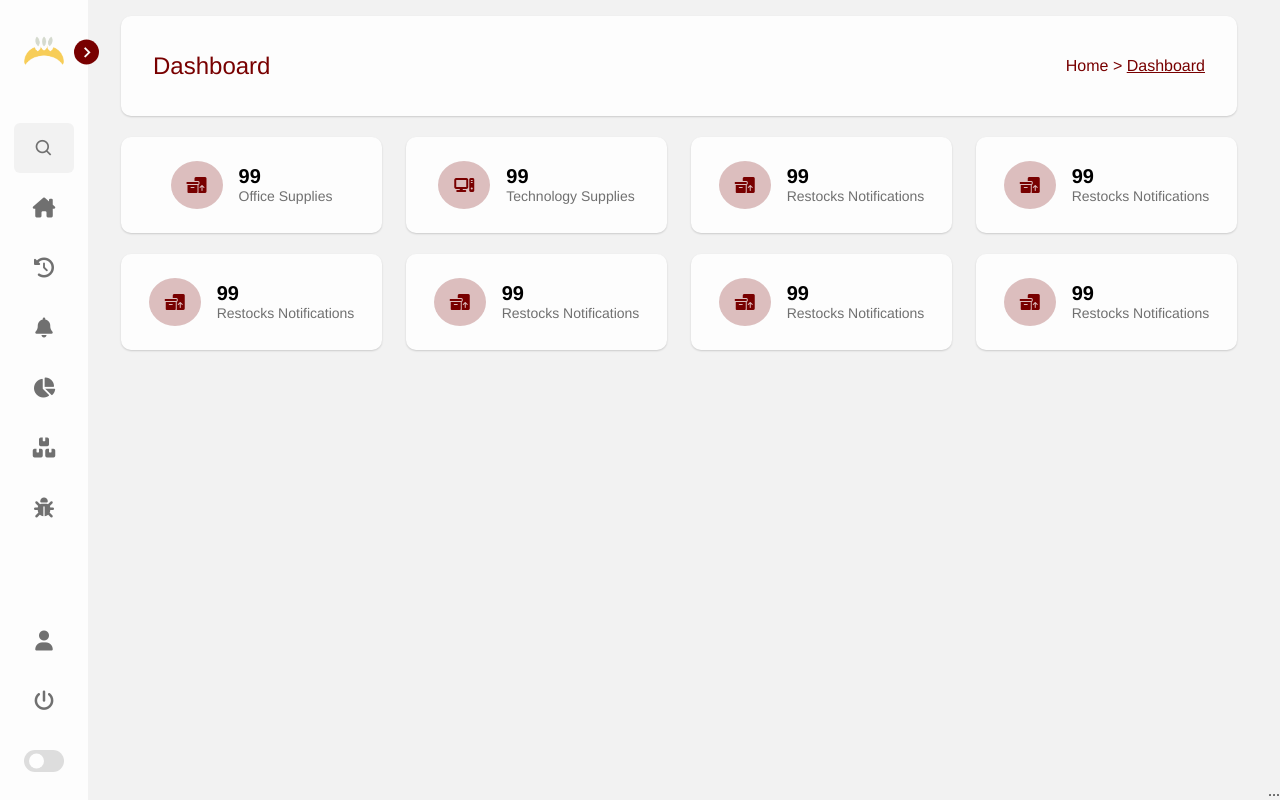
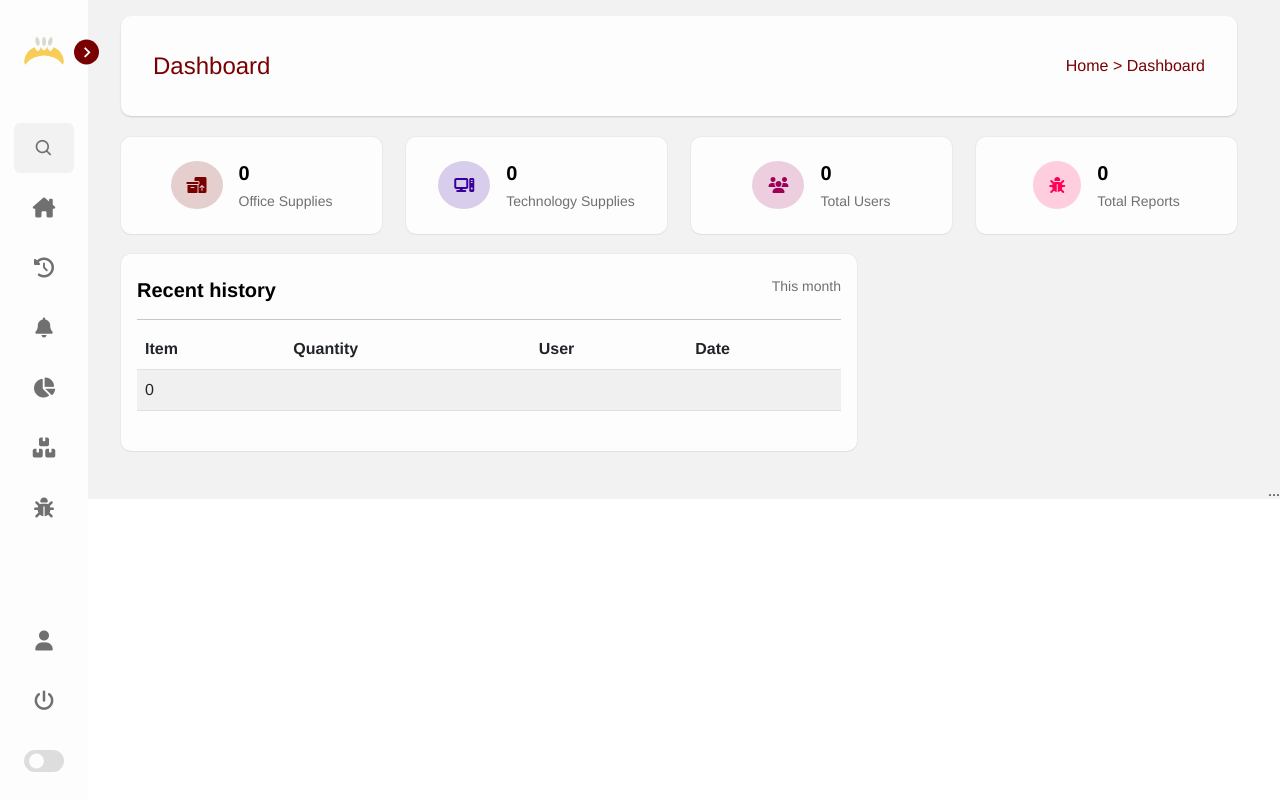
Before and after one commit to jakenapay/SSMS, a PHP site: page / in a window 1280 px wide. Run offline with PHP 8.4, Linux system fonts and the light colour scheme; data that the repository does not hold is empty.

Commit message:
Dashboard widgets
Total os, ts, users, reports, and recent history are done

```diff
--- a/assets/css/index.css
+++ b/assets/css/index.css
@@ -8,8 +8,8 @@
     align-items: center;
     background-color: var(--sidebar-color);
     border-radius: 10px;
-    padding: 1.5rem 1.5rem;
-    box-shadow: rgba(0, 0, 0, 0.16) 0px 1px 2px;
+    padding: 1.5rem 1rem;
+    box-shadow: rgba(9, 30, 66, 0.05) 0px 1px 1px, rgba(9, 30, 66, 0.03) 0px 0px 1px 1px;
     transition: var(--tran-05);
     margin-top: 1.3rem;
 }
@@ -21,7 +21,6 @@
 }
 
 .amount {
-    margin: unset;
     font-size: 20px;
     color: #000;
 }
@@ -56,12 +55,47 @@
     border-radius: 100%;
 }
 
-.home .icon:first-of-type {
+.home .fa-boxes-packing {
     color: #780000;
-    background-color: #78000040;
+    background-color: #78000030;
 }
 
-.home .icon:nth-of-type(2) {
+.home .fa-computer {
+    color: #390099;
+    background-color: #39009930;
+}
+
+.home .fa-users {
     color: #9E0059;
-    background-color: #9E005940;
+    background-color: #9E005930;
 }
+
+.home .fa-bug {
+    color: #FF0054;
+    background-color: #FF005430;
+}
+
+.large-content {
+    background-color: var(--sidebar-color);
+    border-radius: 10px;
+    padding: 1.5rem 1rem;
+    box-shadow: rgba(9, 30, 66, 0.05) 0px 1px 1px, rgba(9, 30, 66, 0.03) 0px 0px 1px 1px;
+    transition: var(--tran-05);
+    margin-top: 1.3rem;
+}
+
+
+.large-content:hover {
+    cursor: pointer;
+    box-shadow: rgba(0, 0, 0, 0.1) 0px 4px 6px -1px, rgba(0, 0, 0, 0.06) 0px 2px 4px -1px;
+}
+
+.home .history {
+    display: flex;
+    align-items: center;
+    justify-content: space-between;
+}
+
+.home hr {
+    margin: 9px 0;
+}
--- a/assets/css/style.css
+++ b/assets/css/style.css
@@ -310,7 +310,6 @@
   top: 0;
   top: 0;
   left: 250px;
-  height: 100vh;
   width: calc(100% - 250px);
   /* width: 100%; */
   background-color: var(--body-color);
@@ -323,7 +322,6 @@
 
 .sidebar.close~.home {
   left: 78px;
-  height: 100vh;
   width: calc(100% - 78px);
 }
 
@@ -349,6 +347,12 @@
 
 .home a {
   color: unset;
+  text-decoration: unset;
+}
+
+.home a:hover {
+  cursor: pointer;
+  text-decoration: underline;
 }
 
 .home a:hover {
--- a/index.php
+++ b/index.php
@@ -39,93 +39,137 @@
                     </div>
                 </div>
 
-                <!-- content -->
+                <!-- Total Office supplies -->
                 <div class="col-12 col-sm-6 col-md-4 col-lg-3">
                     <div class="box-content">
                         <i class="fa-solid fa-boxes-packing icon"></i>
                         <span>
-                            <h3 class="amount"><strong>99</strong></h3>
+                            <?php
+                            $result = $conn->query("SELECT COUNT(*) FROM ssms.office_supplies");
+                            if ($result = $result->fetch_assoc()) {
+                            ?>
+                                <h3 class="amount"><strong><?php echo implode($result); ?></strong></h3>
+                            <?php } ?>
                             <p class="category ellipsis">Office Supplies</p>
                         </span>
                     </div>
                 </div>
 
-                <!-- content -->
+                <!-- Total technology supplies -->
                 <div class="col-12 col-sm-6 col-md-4 col-lg-3">
                     <div class="box-content">
                         <i class="fa-solid fa-computer icon"></i>
                         <span>
-                            <h3 class="amount"><strong>99</strong></h3>
+                            <?php
+                            $result = $conn->query("SELECT COUNT(*) FROM ssms.technology_supplies");
+                            if ($result = $result->fetch_assoc()) {
+                            ?>
+                                <h3 class="amount"><strong><?php echo implode($result); ?></strong></h3>
+                            <?php } ?>
                             <p class="category ellipsis">Technology Supplies</p>
                         </span>
                     </div>
                 </div>
-                <!-- content -->
+
+                <!-- Total Users -->
                 <div class="col-12 col-sm-6 col-md-4 col-lg-3">
                     <div class="box-content">
-                        <i class="fa-solid fa-boxes-packing icon"></i>
+                        <i class="fa-solid fa-users icon"></i>
                         <span>
-                            <h3 class="amount"><strong>99</strong></h3>
-                            <p class="category ellipsis">Restocks Notifications</p>
+                            <?php
+                            $result = $conn->query("SELECT COUNT(*) FROM ssms.users");
+                            if ($result = $result->fetch_assoc()) {
+                            ?>
+                                <h3 class="amount"><strong><?php echo implode($result); ?></strong></h3>
+                            <?php } ?>
+                            <p class="category ellipsis">Total Users</p>
                         </span>
                     </div>
                 </div>
-                <!-- content -->
+
+                <!-- Total reports -->
                 <div class="col-12 col-sm-6 col-md-4 col-lg-3">
                     <div class="box-content">
-                        <i class="fa-solid fa-boxes-packing icon"></i>
+                        <i class="fa-solid fa-bug icon"></i>
                         <span>
-                            <h3 class="amount"><strong>99</strong></h3>
-                            <p class="category ellipsis">Restocks Notifications</p>
+                            <?php
+                            $result = $conn->query("SELECT COUNT(*) FROM ssms.reports");
+                            if ($result = $result->fetch_assoc()) {
+                            ?>
+                                <h3 class="amount"><strong><?php echo implode($result); ?></strong></h3>
+                            <?php } ?>
+                            <p class="category ellipsis">Total Reports</p>
                         </span>
                     </div>
                 </div>
+
                 <!-- content -->
-                <div class="col-12 col-sm-6 col-md-4 col-lg-3">
-                    <div class="box-content">
-                        <i class="fa-solid fa-boxes-packing icon"></i>
-                        <span>
-                            <h3 class="amount"><strong>99</strong></h3>
-                            <p class="category ellipsis">Restocks Notifications</p>
+                <div class="col-12 col-sm-6 col-md-8 col-lg-8">
+                    <div class="large-content">
+                        <span class="d-flex justify-content-between">
+                            <h3 class="amount"><strong>Recent history</strong></h3>
+                            <p class="category ellipsis">This month</p>
                         </span>
+                        <hr>
+
+                        <table class="table table-striped">
+                            <thead>
+                                <tr>
+                                    <th scope="col">Item</th>
+                                    <th scope="col">Quantity</th>
+                                    <th scope="col">User</th>
+                                    <th scope="col">Date</th>
+                                </tr>
+                            </thead>
+                            <tbody>
+                                <?php
+                                $sql = "SELECT \n"
+                                    . "    h.history_id, COALESCE(os.os_name, CONCAT(ts.ts_name, ' ', ts.ts_model)) as Item,\n"
+                                    . "    h.history_quantity AS Quantity, \n"
+                                    . "    CONCAT(u.user_firstname, ' ', u.user_lastname) as User, \n"
+                                    . "    DATE_FORMAT(h.history_date, '%Y-%m-%d') AS Date\n"
+                                    . "FROM ssms.history h\n"
+                                    . "LEFT JOIN ssms.office_supplies os ON h.os_id = os.os_id\n"
+                                    . "LEFT JOIN ssms.technology_supplies ts ON h.ts_id = ts.ts_id\n"
+                                    . "LEFT JOIN ssms.users u ON h.user_id = u.user_id\n"
+                                    . "WHERE MONTH(h.history_date) = MONTH(CURRENT_DATE())\n"
+                                    . "AND YEAR(h.history_date) = YEAR(CURRENT_DATE()) LIMIT 5;";
+
+                                $result = $conn->query($sql);
+                                if ($result->num_rows > 0) {
+                                    // output data of each row
+                                    while ($row = $result->fetch_assoc()) {
+                                        $item = $row['Item'];
+                                        $qty = $row['Quantity'];
+                                        $user = $row['User'];
+                                        $date = $row['Date'];
+
+                                ?>
+                                        <tr>
+                                            <td><?php echo $item; ?></td>
+                                            <td><?php echo $qty; ?></td>
+                                            <td><?php echo $user; ?></td>
+                                            <td><?php echo $date; ?></td>
+                                        </tr>
+                                <?php
+                                    }
+                                }
+
+                                ?>
+                            </tbody>
+                        </table>
                     </div>
                 </div>
-                <!-- content -->
-                <div class="col-12 col-sm-6 col-md-4 col-lg-3">
-                    <div class="box-content">
-                        <i class="fa-solid fa-boxes-packing icon"></i>
-                        <span>
-                            <h3 class="amount"><strong>99</strong></h3>
-                            <p class="category ellipsis">Restocks Notifications</p>
-                        </span>
-                    </div>
-                </div>
-                <!-- content -->
-                <div class="col-12 col-sm-6 col-md-4 col-lg-3">
-                    <div class="box-content">
-                        <i class="fa-solid fa-boxes-packing icon"></i>
-                        <span>
-                            <h3 class="amount"><strong>99</strong></h3>
-                            <p class="category ellipsis">Restocks Notifications</p>
-                        </span>
-                    </div>
-                </div>
-                <!-- content -->
-                <div class="col-12 col-sm-6 col-md-4 col-lg-3">
-                    <div class="box-content">
-                        <i class="fa-solid fa-boxes-packing icon"></i>
-                        <span>
-                            <h3 class="amount"><strong>99</strong></h3>
-                            <p class="category ellipsis">Restocks Notifications</p>
-                        </span>
-                    </div>
-                </div>
+
+
+
+
             </div>
         </div>
 
         <div class="container box">
             <div class="row">
-
+                <!-- <h1>Lorem, ipsum dolor sit amet consectetur adipisicing elit. Sit ex autem beatae eius non architecto minus eligendi incidunt molestias dolore?</h1> -->
             </div>
         </div>
 
```
